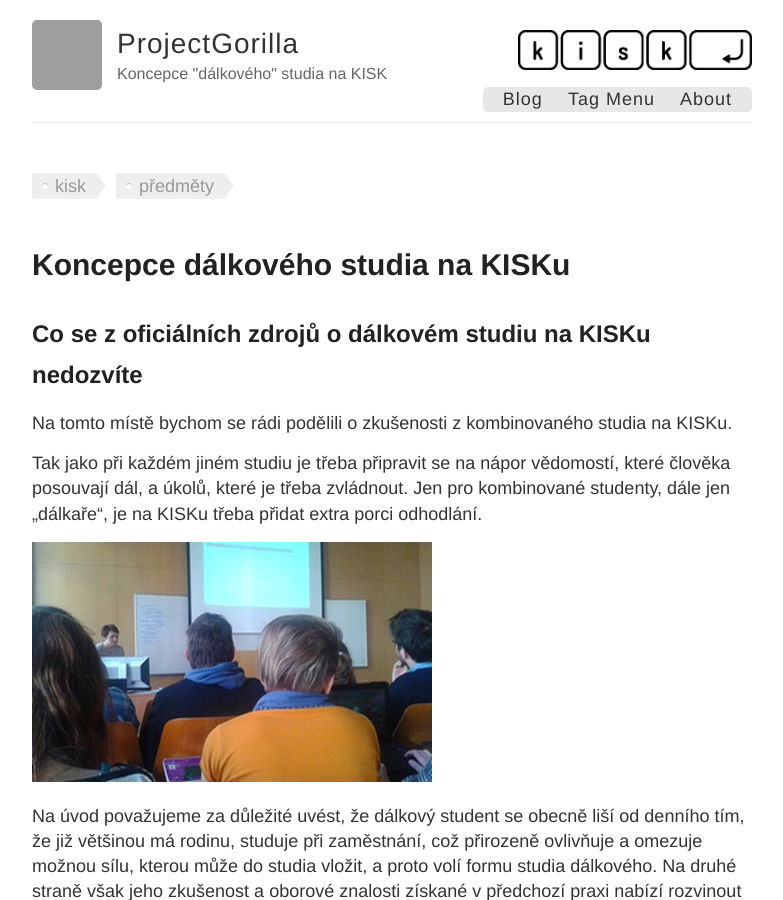
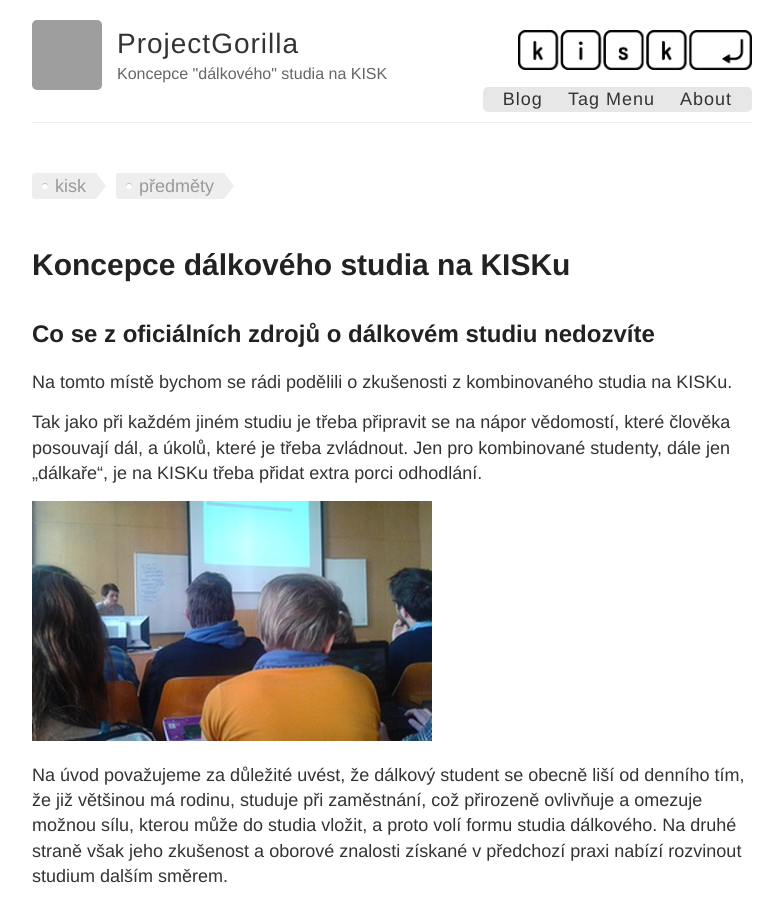
Before and after one commit to projectgorilla/projectgorilla.github.io, a Jekyll site: the page built from _posts/2016-5-16-Koncepce-dalkoveho-studia-KISK.md, in a window 1280 px wide and 900 px high. Shown: the whole window, without its empty margins (248-1031 px from the left). Built offline with Jekyll 4.4.1, drawn with Linux system fonts in a browser that asks for light colours; comment, search, counter and statistics services are not loaded; grey boxes are pictures that could not be loaded.

Commit message:
Update 2016-5-16-Koncepce-dalkoveho-studia-KISK.md

```diff
--- a/_posts/2016-5-16-Koncepce-dalkoveho-studia-KISK.md
+++ b/_posts/2016-5-16-Koncepce-dalkoveho-studia-KISK.md
@@ -4,7 +4,7 @@ title: Koncepce dálkového studia na KISKu
 tags: kisk předměty
 ---
 
-## Co se z oficiálních zdrojů o dálkovém studiu na KISKu nedozvíte
+## Co se z oficiálních zdrojů o dálkovém studiu nedozvíte
 
 Na tomto místě bychom se rádi podělili o zkušenosti z kombinovaného studia na KISKu.
 
```
